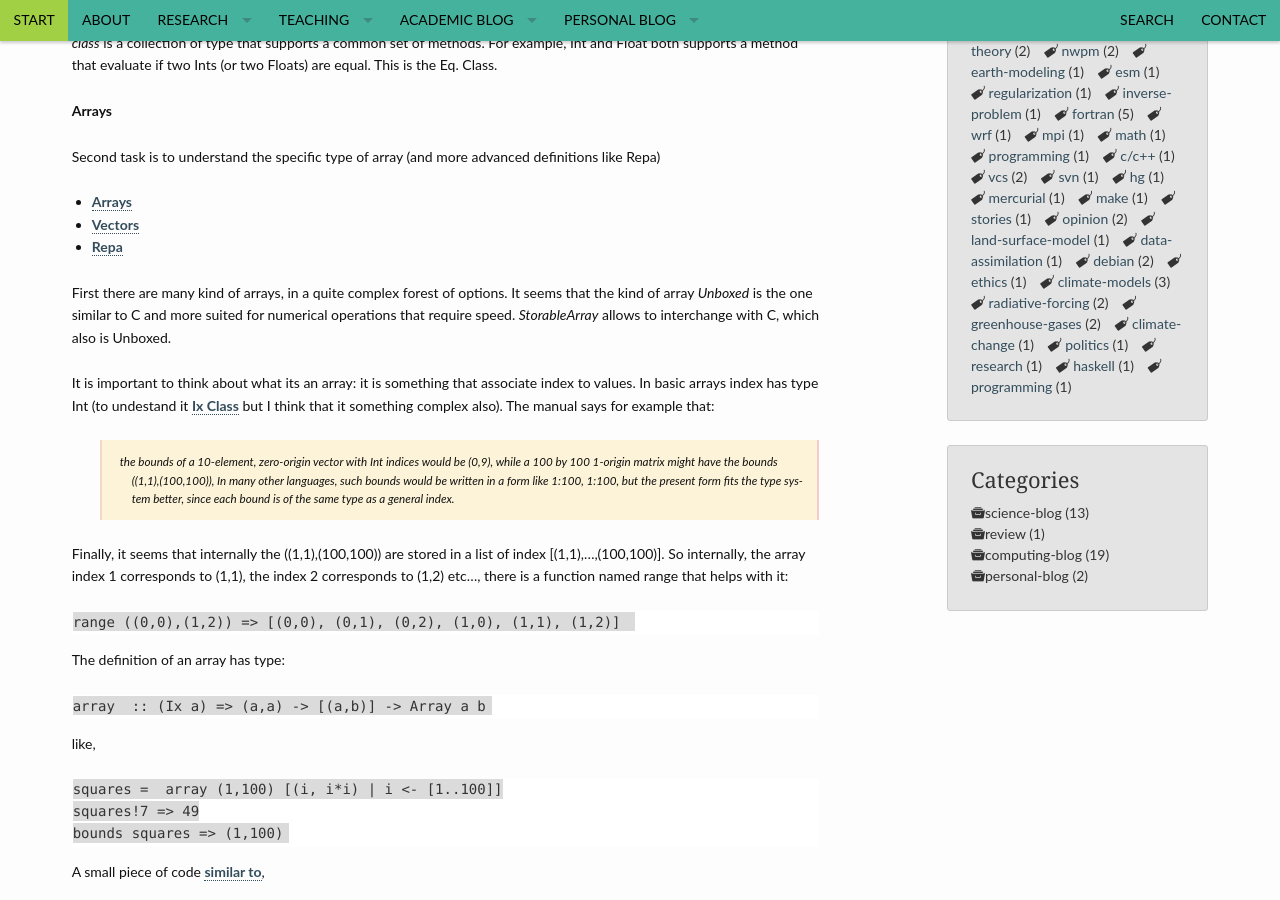
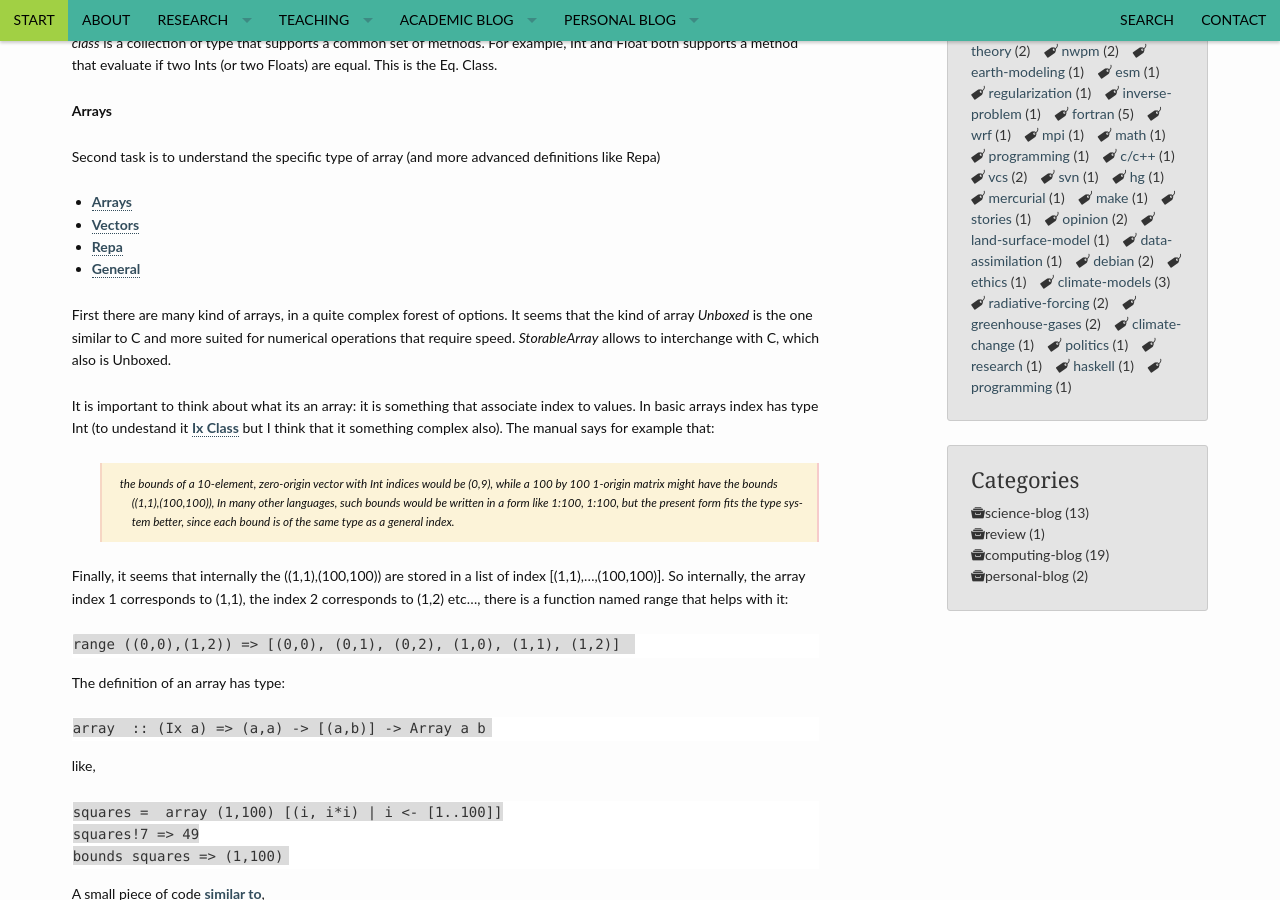
Before and after one commit to RCHG/rchg.github.io, a Jekyll site: the page built from _posts/2018-10-06-Learning-Haskell.md, in a window 1280 px wide and 900 px high, scrolled down 636 px. Built offline with Jekyll 4.4.1, drawn with Linux system fonts in a browser that asks for light colours; nearby versions of some CDN libraries; comment, search, counter and statistics services are not loaded.

Commit message:
Update 2018-10-06-Learning-Haskell.md

```diff
--- a/_posts/2018-10-06-Learning-Haskell.md
+++ b/_posts/2018-10-06-Learning-Haskell.md
@@ -35,6 +35,7 @@ Second task is to understand the specific type of array (and more advanced defin
 - [Arrays](https://wiki.haskell.org/Arrays)
 - [Vectors](https://wiki.haskell.org/Numeric_Haskell:_A_Vector_Tutorial)
 - [Repa](https://wiki.haskell.org/Numeric_Haskell:_A_Repa_Tutorial)
+- [General](https://guide.aelve.com/haskell/arrays-bpid18sd)
 
 First there are many kind of arrays, in a quite complex forest of options. It seems that the kind of array *Unboxed* is the one
 similar to C and more suited for numerical operations that require speed. *StorableArray* allows to interchange with C, which also is Unboxed.
```
